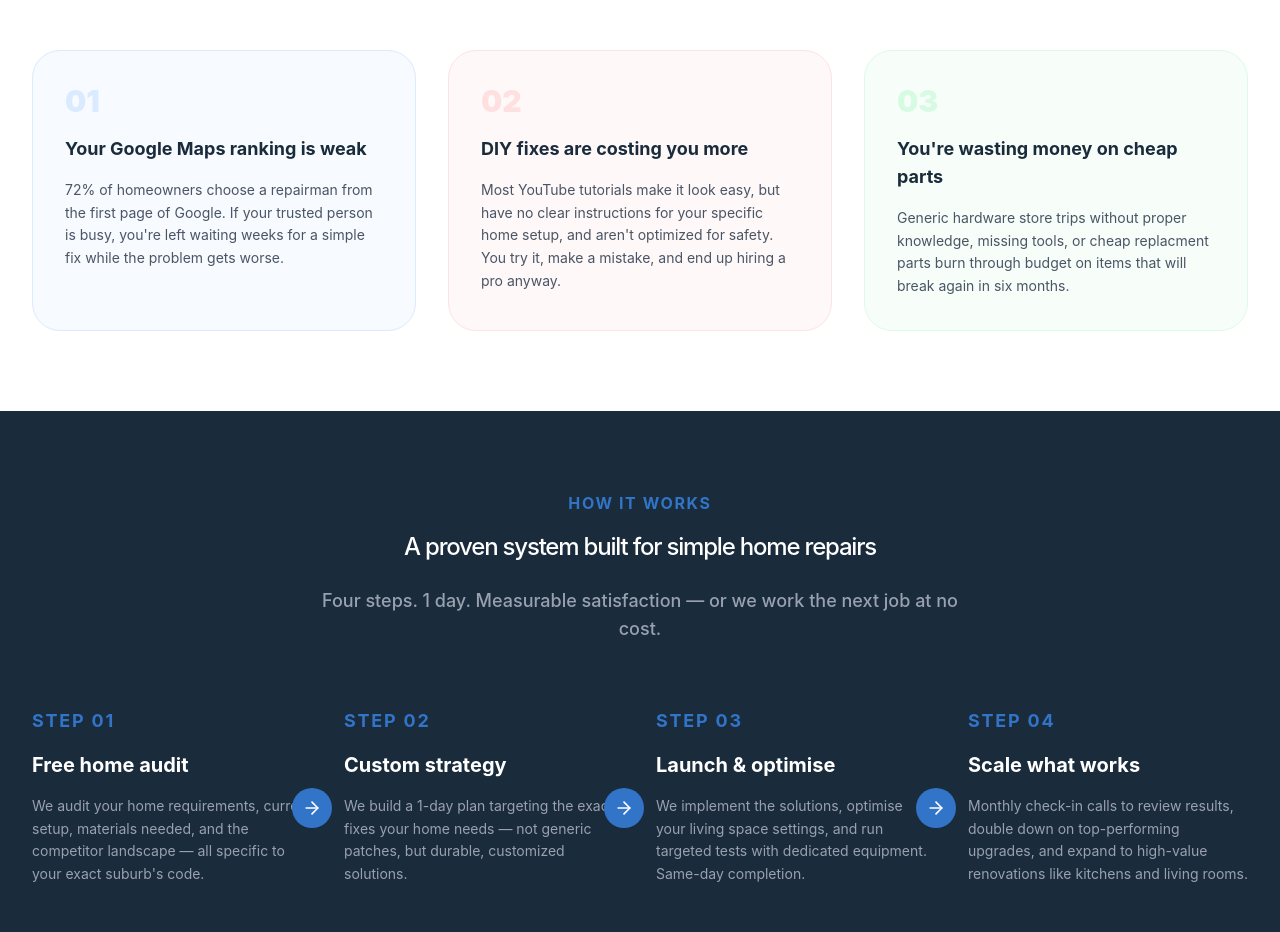
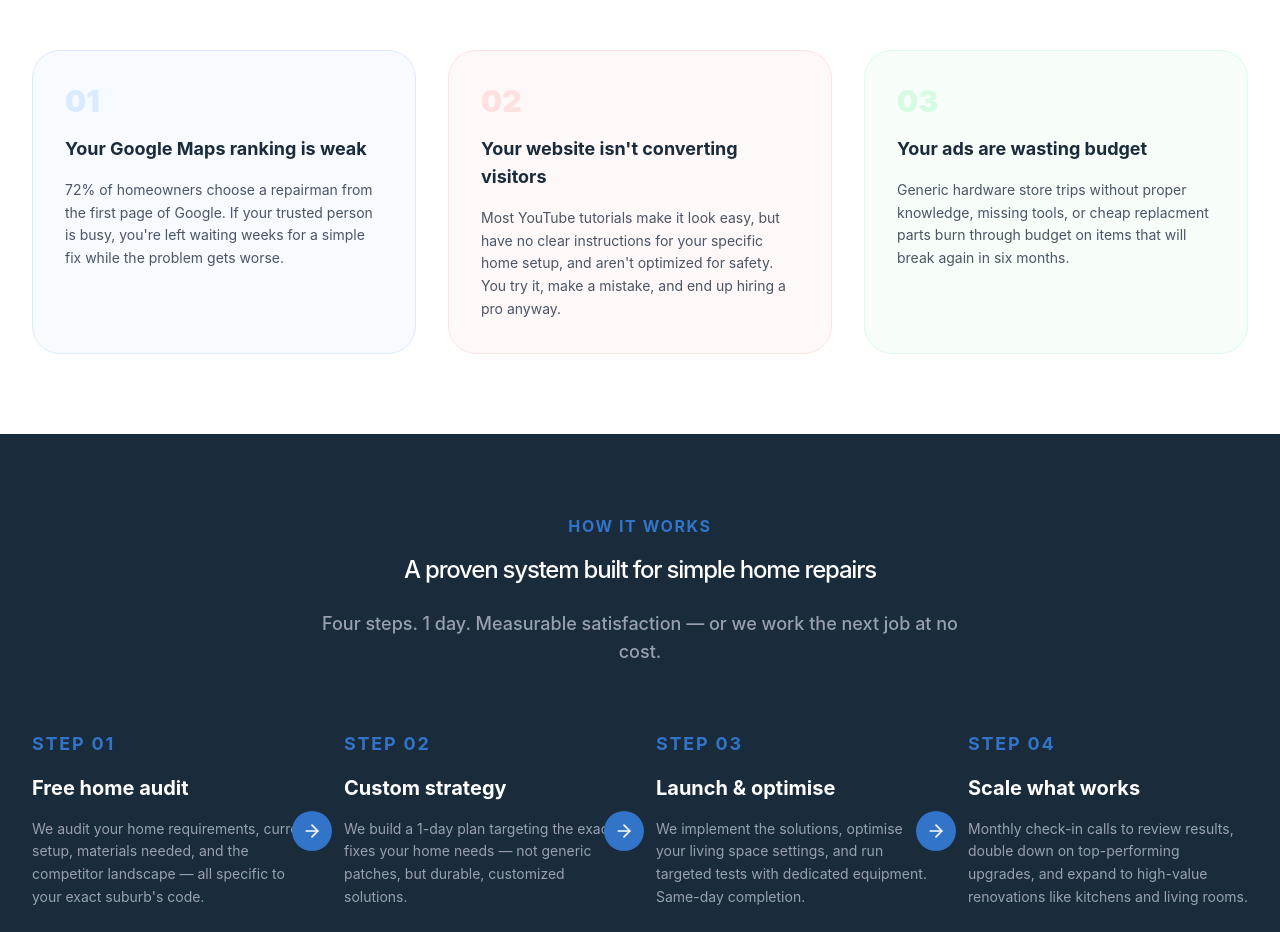
Before and after one commit to julee0728/australia-project-fe, a React (Vite) app: page / in a window 1280 px wide. Shown: the part 4920-5852 px from the top of the page. Built offline with nearby package versions, Linux system fonts and the light colour scheme.

Commit message:
update code

```diff
--- a/src/components/TheProblemSection.jsx
+++ b/src/components/TheProblemSection.jsx
@@ -26,7 +26,7 @@ const TheProblemSection = () => {
                 {/* 2 */}
                 <div className="bg-red-50/50 rounded-[28px] p-8 border border-red-100 flex flex-col">
                     <span className="text-3xl font-black text-red-200 mb-4 opacity-50">02</span>
-                    <h3 className="text-[#1a2b3c] font-bold text-lg mb-4">DIY fixes are costing you more</h3>
+                    <h3 className="text-[#1a2b3c] font-bold text-lg mb-4">Your website isn't converting visitors</h3>
                     <p className="text-gray-600 text-sm leading-relaxed">
                         Most YouTube tutorials make it look easy, but have no clear instructions for your specific home setup, and aren't optimized for safety. You try it, make a mistake, and end up hiring a pro anyway.
                     </p>
@@ -35,7 +35,7 @@ const TheProblemSection = () => {
                 {/* 3 */}
                 <div className="bg-green-50/50 rounded-[28px] p-8 border border-green-100 flex flex-col">
                     <span className="text-3xl font-black text-green-200 mb-4 opacity-50">03</span>
-                    <h3 className="text-[#1a2b3c] font-bold text-lg mb-4">You're wasting money on cheap parts</h3>
+                    <h3 className="text-[#1a2b3c] font-bold text-lg mb-4">Your ads are wasting budget</h3>
                     <p className="text-gray-600 text-sm leading-relaxed">
                         Generic hardware store trips without proper knowledge, missing tools, or cheap replacment parts burn through budget on items that will break again in six months.
                     </p>
```
